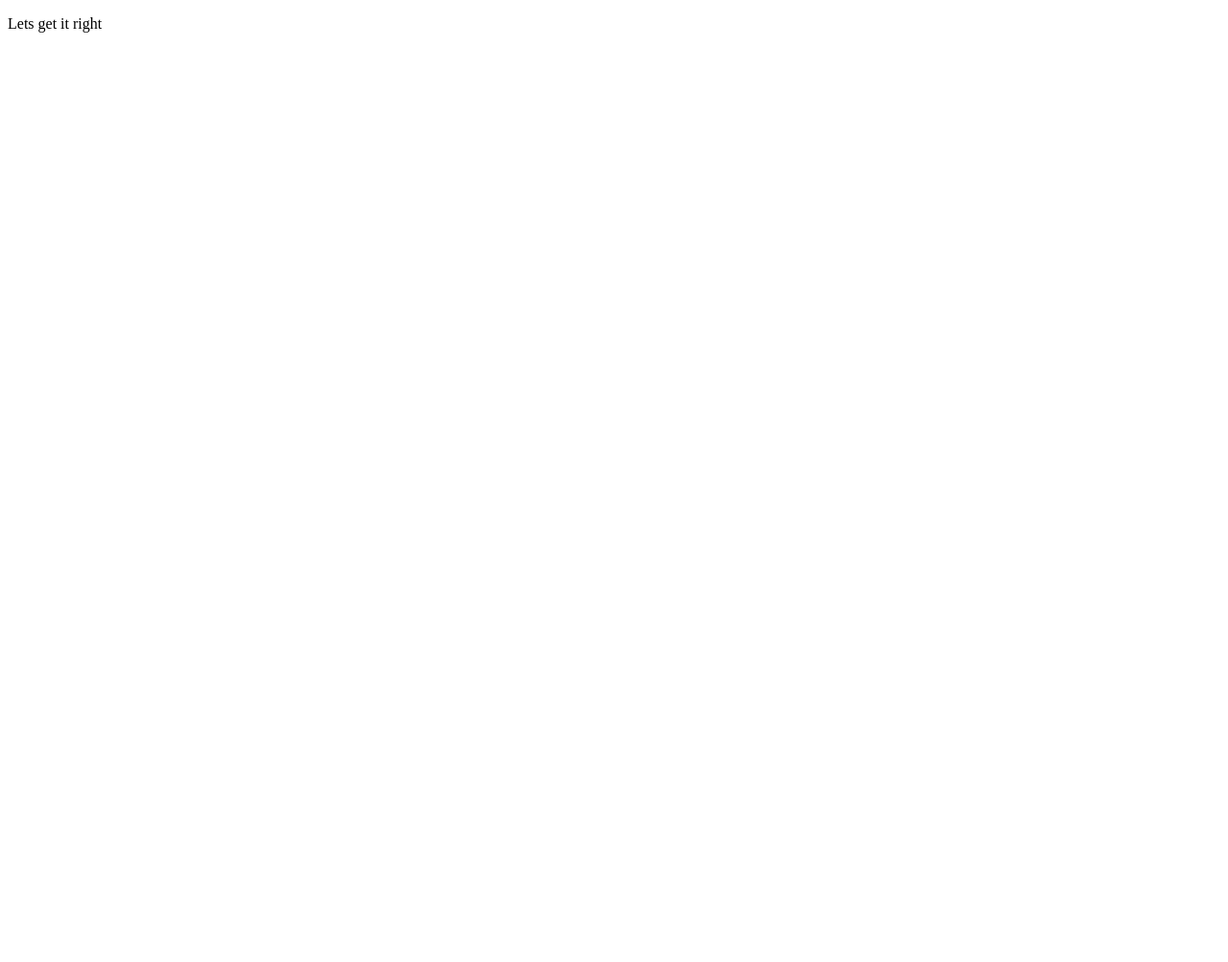
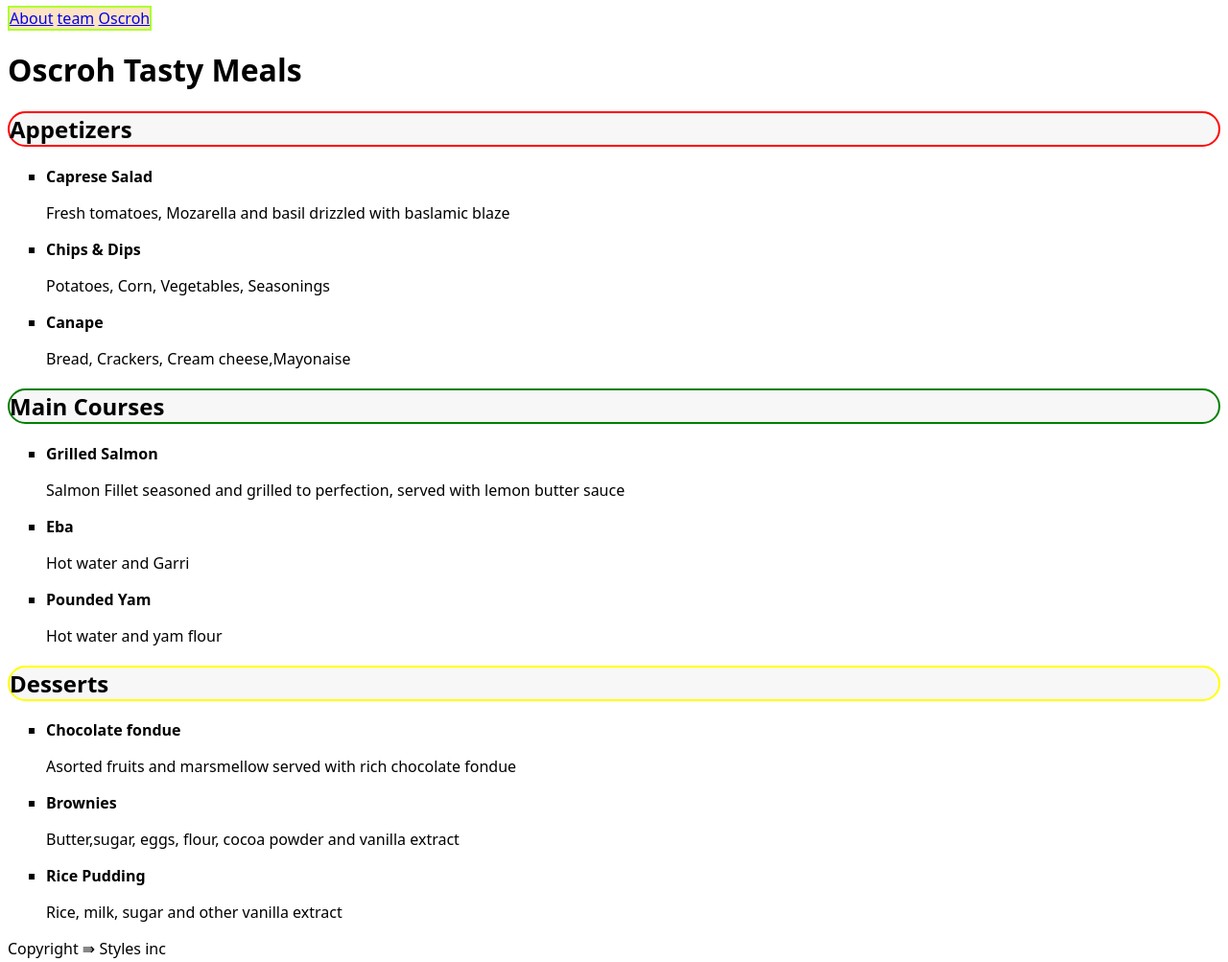
Before and after one commit to Adeyemidreezy/just-trying, a plain HTML site: page index.html in a window 1280 px wide. Shown: the whole page at 96% size. Before the commit the page ends 800 px from the top, so only its background shows below. Drawn offline with Linux system fonts and the light colour scheme.

Commit message:
css_project

```diff
--- a/index.html
+++ b/index.html
@@ -1,11 +1,128 @@
+<!-- <!DOCTYPE html>
+<html>
+    <head>
+        <title>GoMyCode</title>
+    </head>
+    <body>
+        <!-- <h1>This is my first application</h1> this is a comment -->
+
+        <!--tests-->
+       <!-- <form>
+        <label>Name:</label>
+        <input type="text" name="first name" placeholder="Type your name here"/>
+        <br>
+
+        <label>Number:</label>
+        <input type="number" name="number" value="2312356"/>
+        <br>
+
+        <label>Birthdate:</label>
+        <input type="date" name="birthday"/>
+        <br>
+
+        <label>Password:</label>
+        <input type="password" name="password"/>
+        <br>
+
+        <input type="submit" value="submit"/>
+        <br>
+
+       </form> -->
+
+       <!-- <header>
+       <h1>My first Html check point</h1>
+
+       <nav>
+       <a href="#">home</a>
+    <a href="#">about</a>
+    <a href="#">work</a>
+    <a href="#">resume</a>
+    <a href="#">contact</a>
+    </nav>
+</header>
+
+<article>
+<p>This is a whole lot of work lol</p>
+<ul>
+    <li>Fish</li>
+    <li>Beans</li>
+    <li>Rice</li>
+    <li>Potatoe</li>
+    </ul>
+
+<audio controls>
+    <source src="test.mp3" type="audio/mpeg">
+</audio>
+
+<form>
+<label>About:</label>
+<input type="information" name="about"/>
+<br>
+<label>Work:</label>
+<input type="Work" name="details"/>
+<br>
+<label>Resume:</label>
+<input type="Resume" name="Applicant Information"/>
+<br>
+<label>Contact:</label>
+<input type="Contact" name="Phone number or email"/>
+
+</form>
+</article>
+
+<footer>
+    <p>This page is constructed by Adeyemi David is shallow mind &rarr;</p>
+</footer>
+    </body>
+
+
+</html> -->
+
 <!DOCTYPE html>
 <html lang="en">
 <head>
     <meta charset="UTF-8">
     <meta name="viewport" content="width=device-width, initial-scale=1.0">
-    <title>Document</title>
+    <title>Oscroh Tasty Meals</title>
+    <link href="style.css" rel="stylesheet"/>
 </head>
 <body>
-    <p> Lets get it right</p>
+    <nav class="a">
+ <a href="#">About</a>
+ <a href="#">team</a>
+ <a href="#">Oscroh</a>
+    </nav>
+
+    <h1>Oscroh Tasty Meals</h1>
+        <h2 class="appetizers">Appetizers</h2>
+        <ul>
+            <li><strong>Caprese Salad</strong> <P>Fresh tomatoes, Mozarella and basil drizzled with baslamic blaze</P></li>
+             <li><strong>Chips & Dips</strong> <p>Potatoes, Corn, Vegetables, Seasonings</p></li>
+              <li><strong>Canape</strong> <p>Bread, Crackers, Cream cheese,Mayonaise</p></li>
+        </ul>
+    </section>
+
+    <section>
+        <h2 class="main">Main Courses</h2>
+        <ul>
+            <li><strong>Grilled Salmon</strong> <p>Salmon Fillet seasoned and grilled to perfection, served with lemon butter sauce</p></li>
+             <li><strong>Eba</strong> <p>Hot water and Garri </p></li>
+              <li><strong>Pounded Yam</strong> <p>Hot water and yam flour</p></li>
+        </ul>
+    </section>
+
+    <section>
+        <h2 class="desserts">Desserts</h2><ul>
+            <li><strong>Chocolate fondue</strong> <p> Asorted fruits and marsmellow served with rich chocolate fondue</p></li>
+             <li><strong>Brownies</strong> <p>Butter,sugar, eggs, flour, cocoa powder and vanilla extract</p></li>
+              <li><strong>Rice Pudding</strong><p>Rice, milk, sugar and other vanilla extract</p></li>
+        </ul>
+
+    </section>
+
+    <footer>
+        <p>Copyright &rAarr; Styles inc</p>
+    </footer>
+
 </body>
 </html>
--- /dev/null
+++ b/style.css
@@ -0,0 +1,32 @@
+.a {
+  display: inline;
+  border: 2px solid greenyellow;
+  background-color: bisque;
+}
+
+body {
+  font-family: system-ui, -apple-system, BlinkMacSystemFont, "Segoe UI", Roboto,
+    Oxygen, Ubuntu, Cantarell, "Open Sans", "Helvetica Neue", sans-serif;
+}
+
+.appetizers {
+  border: 2px solid red;
+  border-radius: 25px;
+  background-color: #f7f7f7;
+}
+
+.main {
+  border: 2px solid green;
+  border-radius: 25px;
+  background-color: #f7f7f7;
+}
+
+.desserts {
+  border: 2px solid yellow;
+  border-radius: 25px;
+  background-color: #f7f7f7;
+}
+
+ul {
+  list-style-type: square;
+}
```
